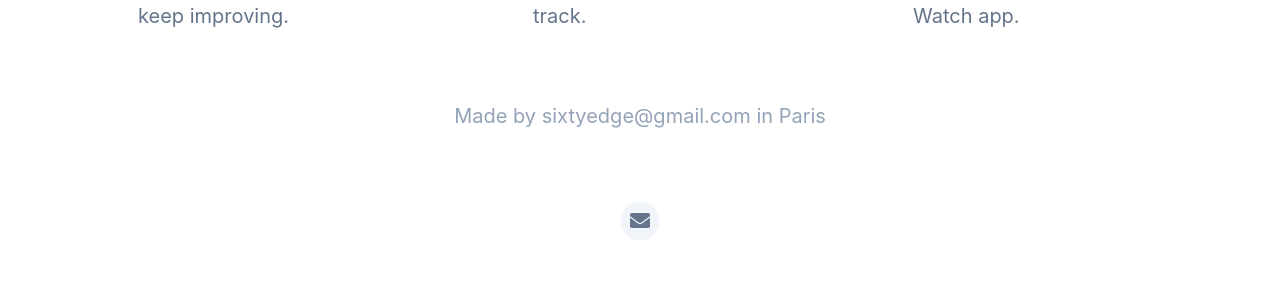
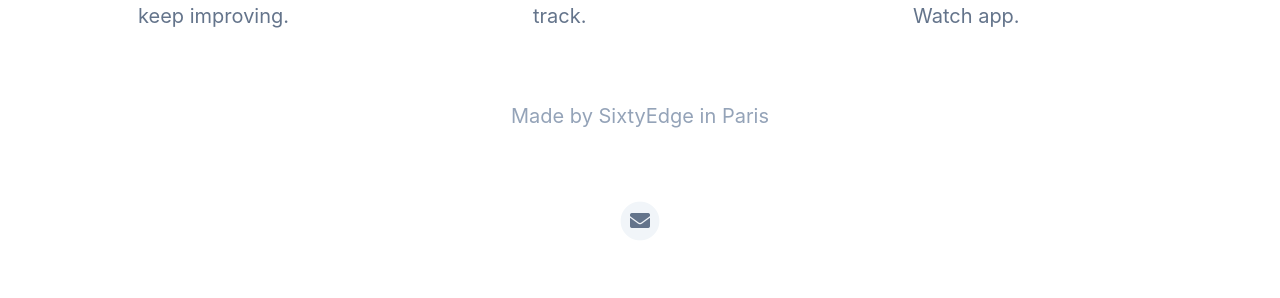
Before and after one commit to AmineArous/rituolandingpage, a Jekyll site: the page built from index.html, in a window 1280 px wide. Shown: the part 1382-1680 px from the top of the page. Built offline with Jekyll 4.4.1, drawn with Linux system fonts in a browser that asks for light colours; nearby versions of some CDN libraries.

Commit message:
Update _config.yml

```diff
--- a/_config.yml
+++ b/_config.yml
@@ -18,7 +18,7 @@ enable_smart_app_banner                   : true
 
 
 # Information About Yourself
-your_name                                 : sixtyedge@gmail.com
+your_name                                 : SixtyEdge
 your_link                                 :
 your_city                                 : Paris
 email_address                             : m.aminearous@gmail.com
```
